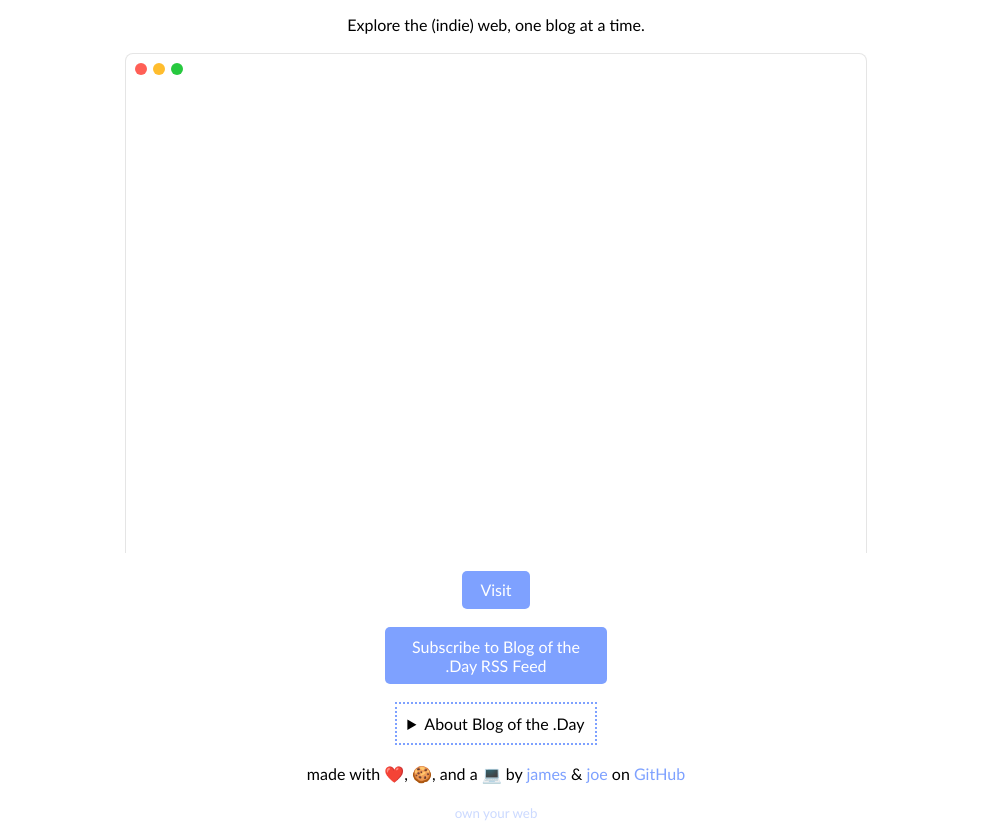
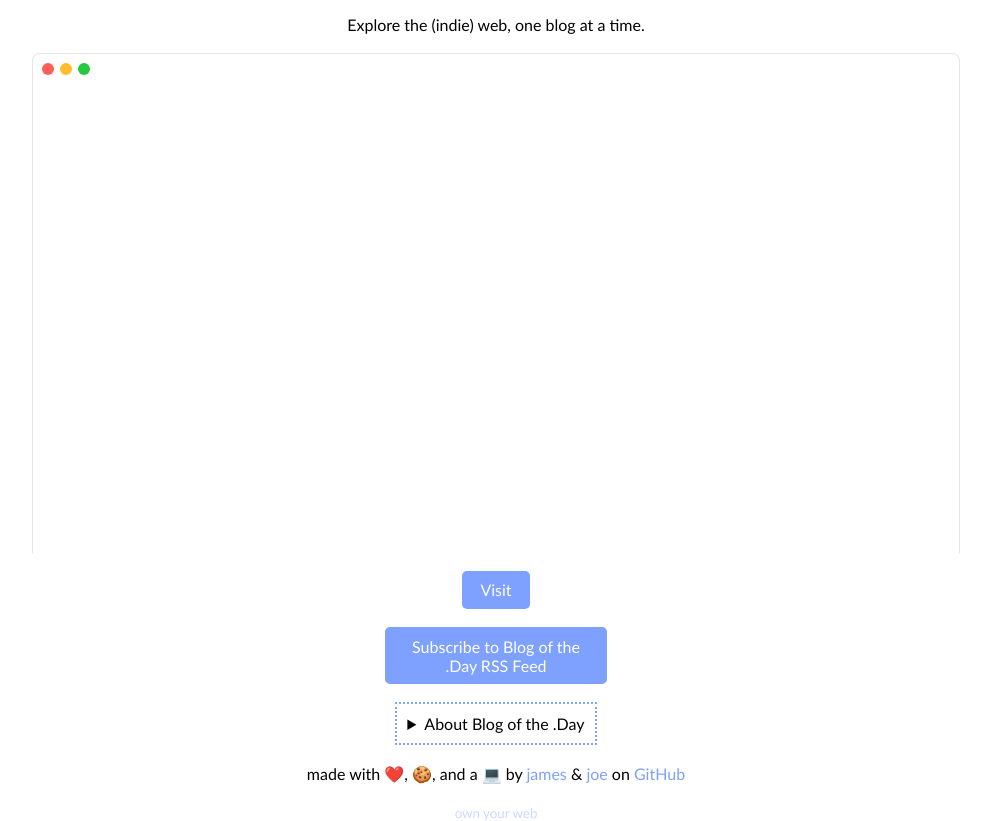
Before and after one commit to artlung/blogofthe.day, an Eleventy site: page index.html in a window 1280 px wide. Shown: the part 61-882 px from the top of the page, without its empty margins (144-1135 px from the left). Built offline with nearby package versions, Linux system fonts and the light colour scheme; Eleventy itself is replaced by a stand-in of ours; files that its build step writes are made by us from their sources.

Commit message:
stop using clamp, revert to a width with max-width

```diff
--- a/index.html
+++ b/index.html
@@ -43,7 +43,8 @@
 
         iframe, browser-window {
             height: 500px;
-            width: clamp(310px, 80%, 800px);
+            width: 100%;
+            max-width: 1000px;
             overflow: hidden;
         }
 
```
